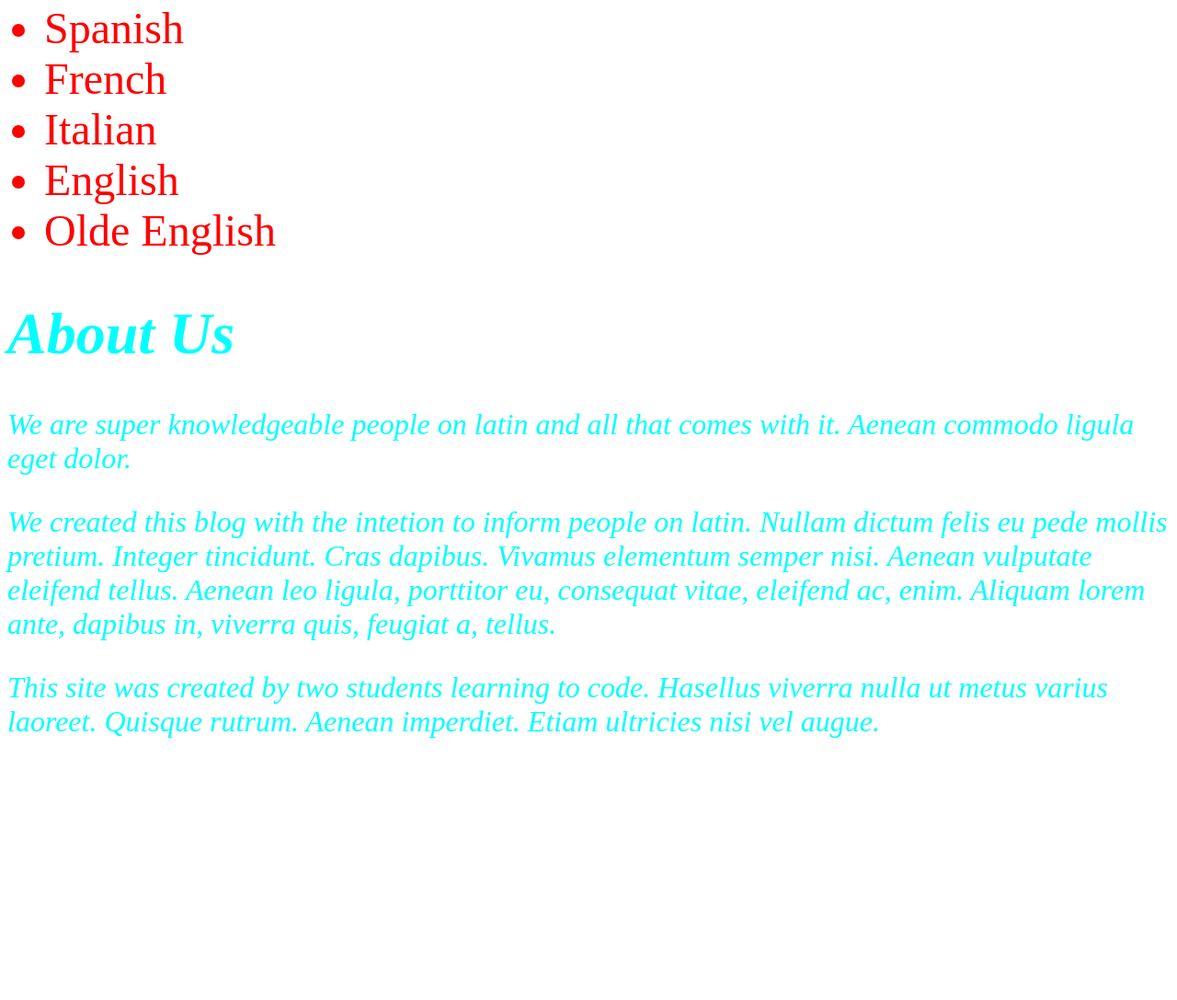
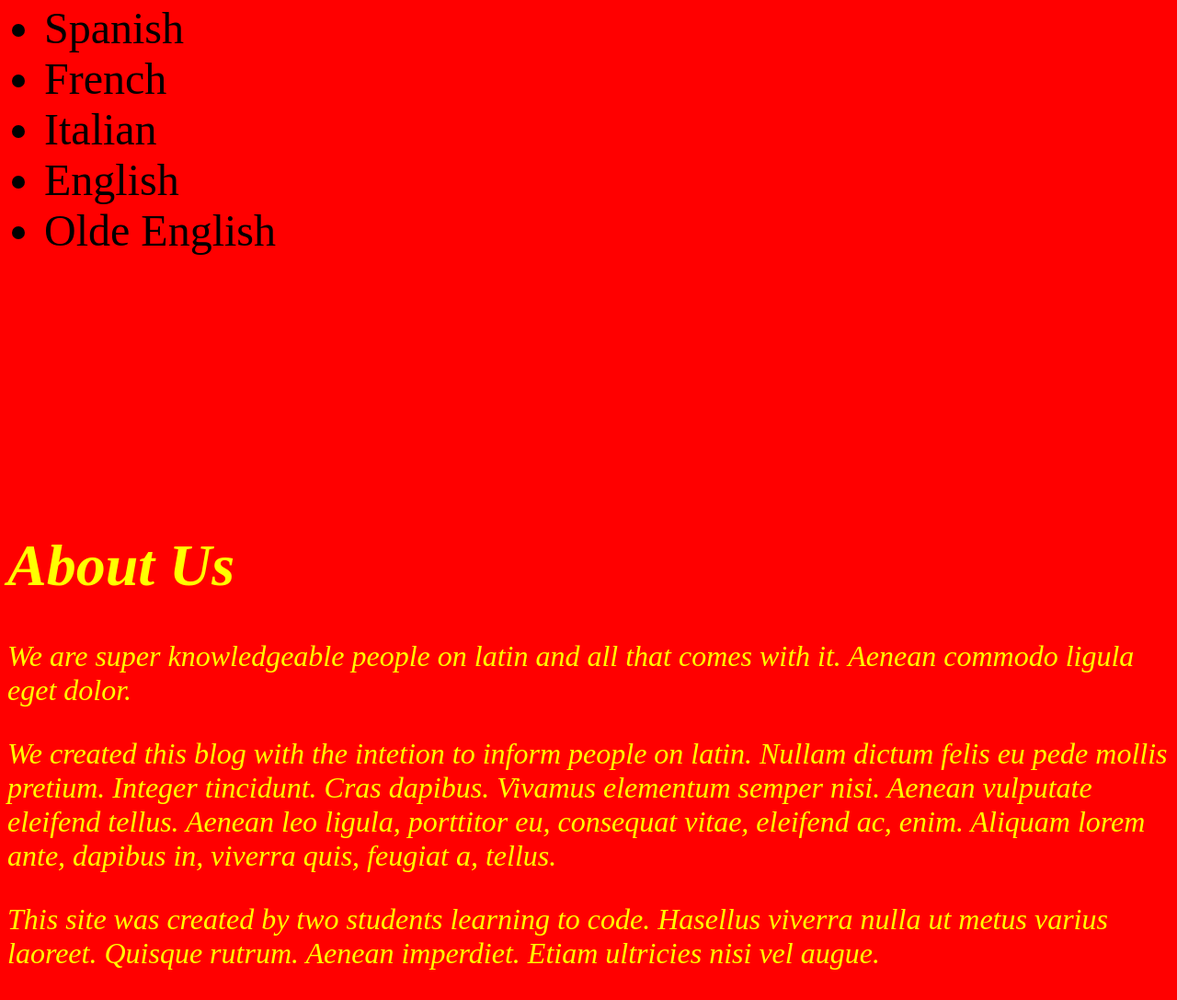
Before and after one commit to JamesRHoward/blog, a plain HTML site: page index.html in a window 1280 px wide. Shown: the part 648-1735 px from the top of the page at 92% size. Before the commit the page ends 1483 px from the top, so only its background shows below. Drawn offline with Linux system fonts and the light colour scheme.

Commit message:
Fixed margin space between blog and about us

```diff
--- a/css/styles.css
+++ b/css/styles.css
@@ -1,11 +1,17 @@
 .ok {
   font-size: 3em;
   color: red
+  margin-top: 110px;
 }
 
 .about {
   font-style: italic;
-  color: cyan;
+  color: yellow;
   font-size: 2em;
+  margin-top: 300px;
 
 }
+
+body {
+  background-color: red;
+}
```
